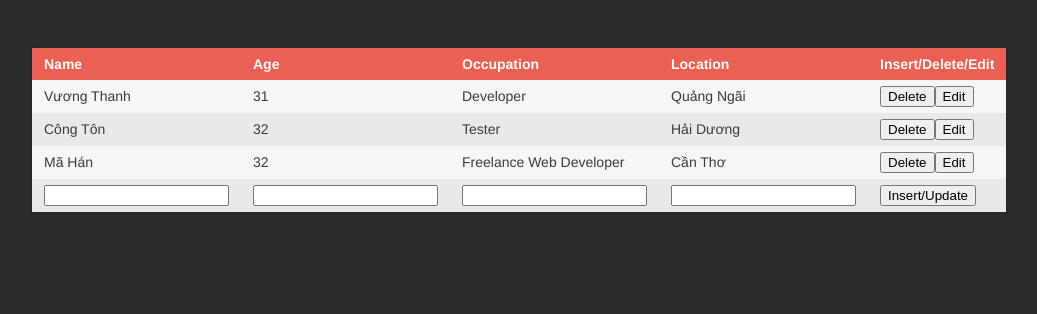
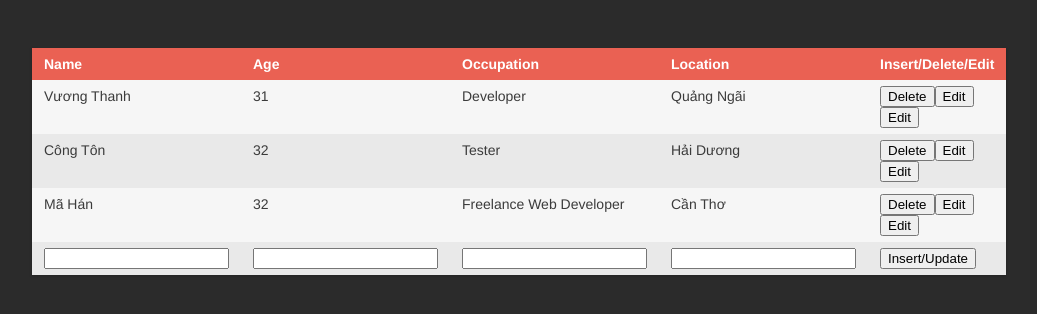
Before and after one commit to huutrieuit2005/Demo, a React (Create React App) app: page / in a window 1280 px wide. Shown: the top 314 px of the page, without its empty margins (208-1245 px from the left). Built offline with nearby package versions, Linux system fonts and the light colour scheme.

Commit message:
change button

```diff
--- a/src/component/ButtonDelEdit.tsx
+++ b/src/component/ButtonDelEdit.tsx
@@ -11,6 +11,7 @@ const ButtonDelEdit: React.FC<Props> = (Props) => {
     <div className="cell">
       <button onClick={() => dispatch(delList(Props.index))}>Delete</button>
       <button onClick={() => dispatch(editList(Props.index))}>Edit</button>
+      <button onClick={() => dispatch(editList(Props.index))}>Edit</button>
     </div>
   );
 }
```
